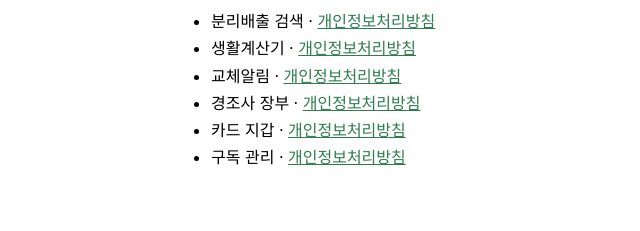
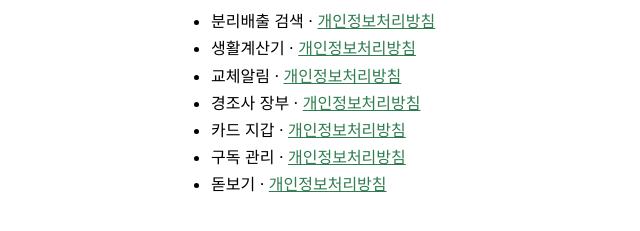
Before and after one commit to byoungguk/byoungguk.github.io, a plain HTML site: page index.html in a window 1280 px wide. Shown: the part 129-360 px from the top of the page, without its empty margins (149-789 px from the left). Drawn offline with Linux system fonts and the light colour scheme.

Commit message:
돋보기 추가

```diff
--- a/index.html
+++ b/index.html
@@ -15,6 +15,7 @@
 <li>경조사 장부 · <a href="https://byoungguk.github.io/eventledger-privacy/privacy.html">개인정보처리방침</a></li>
 <li>카드 지갑 · <a href="https://byoungguk.github.io/cardwallet-privacy/privacy.html">개인정보처리방침</a></li>
 <li>구독 관리 · <a href="https://byoungguk.github.io/submanager-privacy/privacy.html">개인정보처리방침</a></li>
+<li>돋보기 · <a href="https://byoungguk.github.io/magnifier-privacy/privacy.html">개인정보처리방침</a></li>
 </ul>
 </body>
 </html>
```
